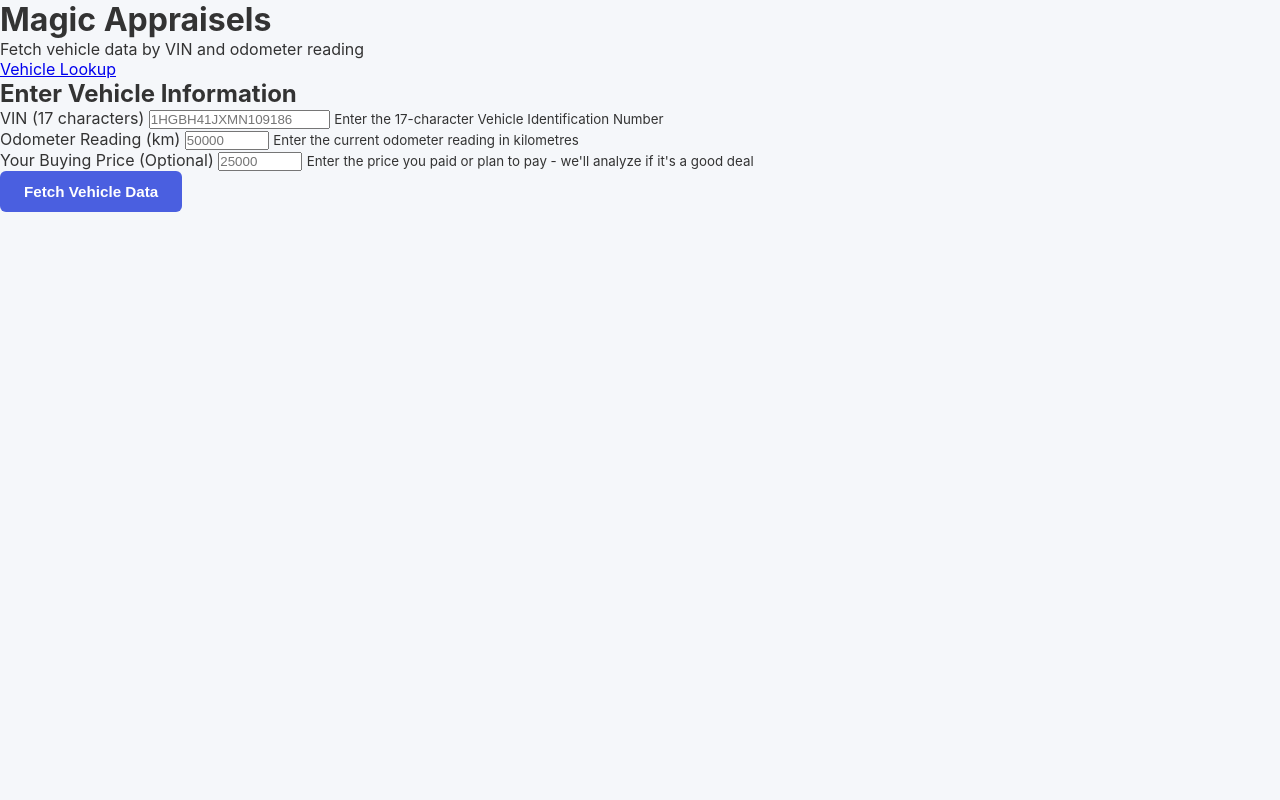
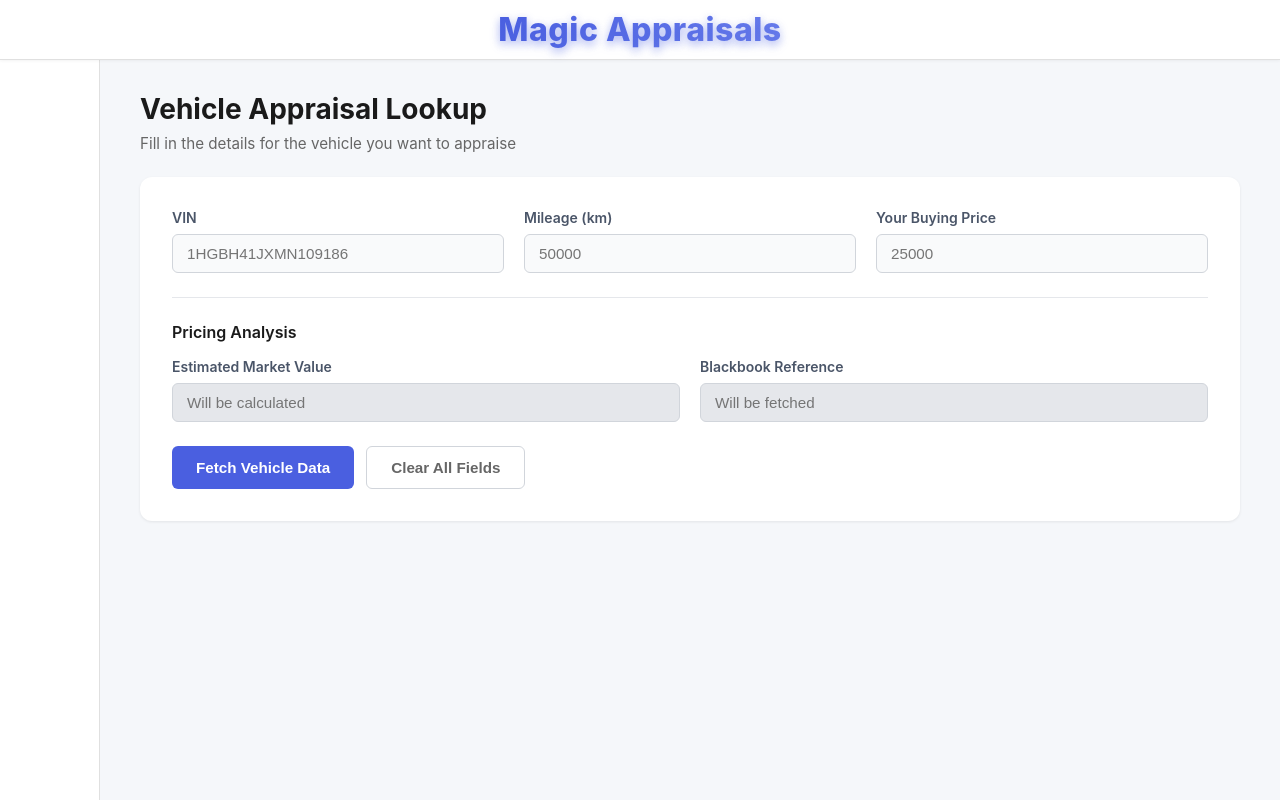
Before and after one commit to ShubhamKumar0786/VIN_DECODER, a Flask app: page / in a window 1280 px wide. Run offline with Flask 3, Linux system fonts and the light colour scheme.

Commit message:
Update index.html

```diff
--- a/templates/index.html
+++ b/templates/index.html
@@ -3,30 +3,30 @@
 <head>
     <meta charset="UTF-8">
     <meta name="viewport" content="width=device-width, initial-scale=1.0">
-    <title>Magic Appraisels</title>
+    <title>Magic Appraisels - Vehicle Appraisal Platform</title>
     <link rel="stylesheet" href="/static/style.css">
 </head>
 <body>
-    <div class="container">
-        <!-- HEADER SECTION -->
-        <header>
-            <h1>Magic Appraisels</h1>
-            <p class="subtitle">Fetch vehicle data by VIN and odometer reading</p>
-            <nav>
-                <a href="/" class="active">Vehicle Lookup</a>
-                <!-- <a href="/admin">Admin Settings</a> -->
-            </nav>
+    <div class="app-container">
+        <header class="top-nav">
+            <h1 class="header-title">Magic Appraisals</h1>
         </header>
 
-        <!-- MAIN CONTENT SECTION -->
-        <main>
-            <!-- INPUT FORM CARD -->
-            <div class="card">
-                <h2>Enter Vehicle Information</h2>
+        <div class="main-layout">
+            <aside class="sidebar">
+            </aside>
+
+            <main class="content-area">
+                <div class="page-header">
+                    <h1 class="page-title">Vehicle Appraisal Lookup</h1>
+                    <p class="page-subtitle">Fill in the details for the vehicle you want to appraise</p>
+                </div>
+
+                <div class="form-card">
                     <form id="vehicleForm">
-                    <!-- VIN INPUT -->
-                    <div class="form-group">
-                        <label for="vin">VIN (17 characters)</label>
+                        <div class="form-grid">
+                            <div class="form-field">
+                                <label for="vin">VIN</label>
                                 <input
                                     type="text"
                                     id="vin"
@@ -35,14 +35,11 @@
                                     required
                                     placeholder="1HGBH41JXMN109186"
                                     pattern="[A-HJ-NPR-Z0-9]{17}"
-                            title="VIN must be exactly 17 alphanumeric characters"
                                 >
-                        <small class="help-text">Enter the 17-character Vehicle Identification Number</small>
                             </div>
 
-                    <!-- ODOMETER INPUT -->
-                    <div class="form-group">
-                        <label for="odometer">Odometer Reading (km)</label>
+                            <div class="form-field">
+                                <label for="odometer">Mileage (km)</label>
                                 <input
                                     type="number"
                                     id="odometer"
@@ -52,12 +49,10 @@
                                     required
                                     placeholder="50000"
                                 >
-                        <small class="help-text">Enter the current odometer reading in kilometres</small>
                             </div>
 
-                    <!-- BUYING PRICE INPUT -->
-                    <div class="form-group">
-                        <label for="buyingPrice">Your Buying Price (Optional)</label>
+                            <div class="form-field">
+                                <label for="buyingPrice">Your Buying Price</label>
                                 <input
                                     type="number"
                                     id="buyingPrice"
@@ -66,47 +61,49 @@
                                     max="999999"
                                     placeholder="25000"
                                 >
-                        <small class="help-text">Enter the price you paid or plan to pay - we'll analyze if it's a good deal</small>
+                            </div>
                         </div>
 
-                    <!-- SUBMIT BUTTON -->
+                        <div class="pricing-section">
+                            <h3 class="section-title">Pricing Analysis</h3>
+                            <div class="form-grid-2">
+                                <div class="form-field">
+                                    <label>Estimated Market Value</label>
+                                    <input type="text" readonly placeholder="Will be calculated" class="readonly-field">
+                                </div>
+                                <div class="form-field">
+                                    <label>Blackbook Reference</label>
+                                    <input type="text" readonly placeholder="Will be fetched" class="readonly-field">
+                                </div>
+                            </div>
+                        </div>
+
+                        <div class="form-actions">
                             <button type="submit" class="btn btn-primary">Fetch Vehicle Data</button>
+                            <button type="button" class="btn btn-secondary" onclick="document.getElementById('vehicleForm').reset()">Clear All Fields</button>
+                        </div>
                     </form>
                 </div>
 
-            <!-- LOADING INDICATOR (hidden by default) -->
-            <div id="loadingIndicator" class="loading" style="display: none;">
+                <div id="loadingIndicator" class="loading-state" style="display: none;">
                     <div class="spinner"></div>
-                <p>Fetching vehicle data...</p>
+                    <p>Fetching vehicle data from Blackbook API...</p>
                 </div>
 
-            <!-- ERROR MESSAGE (hidden by default) -->
                 <div id="errorMessage" class="alert alert-error" style="display: none;"></div>
-
-            <!-- SUCCESS MESSAGE (hidden by default) -->
                 <div id="successMessage" class="alert alert-success" style="display: none;"></div>
 
-            <!-- VEHICLE DATA RESULTS (hidden by default) -->
-            <div id="resultContainer" style="display: none;">
-                <div class="card">
-                    <h2>Vehicle Data</h2>
-                    <div id="vehicleData" class="vehicle-data"></div>
-                </div>
-            </div>
-
-            <!-- ⭐ VIN DECODE SECTION (hidden by default) ⭐ -->
-            <div id="vinDecodeContainer" style="display: none;">
-                <div class="card">
-                    <h2>🔍 Vehicle Information (VIN Decoded)</h2>
+                <div id="vinDecodeContainer" class="results-section" style="display: none;">
+                    <div class="result-card">
+                        <h2 class="result-title">🔍 Vehicle Information</h2>
                         <div id="vinDecodeContent" class="vin-decode"></div>
                     </div>
                 </div>
 
-            <!-- ⭐ AUCTION RECOMMENDATION SECTION (hidden by default) ⭐ -->
-            <div id="recommendationContainer" style="display: none;">
-                <div class="card">
-                    <h2>🎯 Auction Buy Recommendation</h2>
-                    <div class="form-group" style="margin-bottom: 20px;">
+                <div id="recommendationContainer" class="results-section" style="display: none;">
+                    <div class="result-card">
+                        <h2 class="result-title">🎯 Auction Buy Recommendation</h2>
+                        <div class="form-field" style="margin-bottom: 20px;">
                             <label for="provinceSelector">Select Province/Territory:</label>
                             <select id="provinceSelector" class="province-selector">
                                 <option value="Alberta">Alberta</option>
@@ -123,54 +120,44 @@
                                 <option value="Saskatchewan">Saskatchewan</option>
                                 <option value="Yukon">Yukon</option>
                             </select>
-                        <small class="help-text">Choose your province to see auction recommendations based on local market conditions</small>
                         </div>
                         <div id="recommendationContent" class="recommendation"></div>
                     </div>
                 </div>
 
-            <!-- ⭐ MARKET TRENDS SECTION (hidden by default) ⭐ -->
-            <div id="marketTrendsContainer" style="display: none;">
-                <div class="card">
-                    <h2>📈 Market Trends Analysis</h2>
+                <div id="marketTrendsContainer" class="results-section" style="display: none;">
+                    <div class="result-card">
+                        <h2 class="result-title">📈 Market Trends Analysis</h2>
                         <div id="marketTrendsContent" class="market-trends"></div>
                     </div>
                 </div>
 
-            <!-- ⭐ REAL MARKET LISTINGS SECTION - NOW FIRST! (hidden by default) ⭐ -->
-            <div id="marketListingsContainer" style="display: none;">
-                <div class="card market-priority">
+                <div id="marketListingsContainer" class="results-section" style="display: none;">
+                    <div class="result-card market-priority">
                         <div class="priority-badge">✨ REAL MARKET DATA</div>
-                    <h2 style="color: #4CAF50;">🚗 Actual Cars For Sale Right Now</h2>
-                    <p style="color: #666; margin-bottom: 15px; font-size: 1.1rem;">Real listings from AutoTrader Canada showing what similar vehicles are <strong>actually selling for</strong> in the Canadian market.</p>
-                    <div id="marketSummary" class="market-summary" style="display: none;">
-                        <!-- Market statistics will be inserted here -->
-                    </div>
-                    <div id="marketListingsGrid" class="market-listings-grid">
-                        <!-- Market listings will be dynamically inserted here by JavaScript -->
-                    </div>
+                        <h2 class="result-title" style="color: #4CAF50;">🚗 Actual Cars For Sale Right Now</h2>
+                        <p style="color: #666; margin-bottom: 15px;">Real listings from AutoTrader Canada showing what similar vehicles are actually selling for in the Canadian market.</p>
+                        <div id="marketSummary" class="market-summary" style="display: none;"></div>
+                        <div id="marketListingsGrid" class="market-listings-grid"></div>
                     </div>
                 </div>
 
-            <!-- ⭐ PRICING CARDS SECTION (hidden by default) ⭐ -->
-            <div id="pricingCardsContainer" style="display: none;">
-                <div class="card warning-card">
+                <div id="pricingCardsContainer" class="results-section" style="display: none;">
+                    <div class="result-card warning-card">
                         <div class="warning-banner">
                             <strong>⚠️ IMPORTANT: Book Values vs Real Market Prices</strong>
-                        <p>Blackbook values below are <strong>rough condition book values</strong> - NOT real market prices. Rough condition represents vehicles with visible wear and tear at the lower end of the pricing spectrum. See "Real Market Data" section above for actual asking prices.</p>
+                            <p>Blackbook values below are rough condition book values - NOT real market prices. See "Real Market Data" section above for actual asking prices.</p>
                         </div>
                     </div>
 
-                <h2 id="pricingCardsTitle">📊 Blackbook Reference Values (Rough Condition)</h2>
-                <p style="color: #888; margin-bottom: 20px; font-style: italic;">Raw rough condition book valuations across all 13 Canadian provinces. Scroll up to see real market prices.</p>
-                <div id="pricingCardsGrid" class="pricing-cards-grid">
-                    <!-- Pricing cards will be dynamically inserted here by JavaScript -->
-                </div>
+                    <h2 class="result-title">📊 Blackbook Reference Values (Rough Condition)</h2>
+                    <p style="color: #888; margin-bottom: 20px; font-style: italic;">Raw rough condition book valuations across all 13 Canadian provinces.</p>
+                    <div id="pricingCardsGrid" class="pricing-cards-grid"></div>
                 </div>
             </main>
         </div>
+    </div>
 
-    <!-- LOAD JAVASCRIPT FILE -->
     <script src="/static/script.js"></script>
 </body>
 </html>
```
Lines whose indentation alone changed are shown as unchanged.
